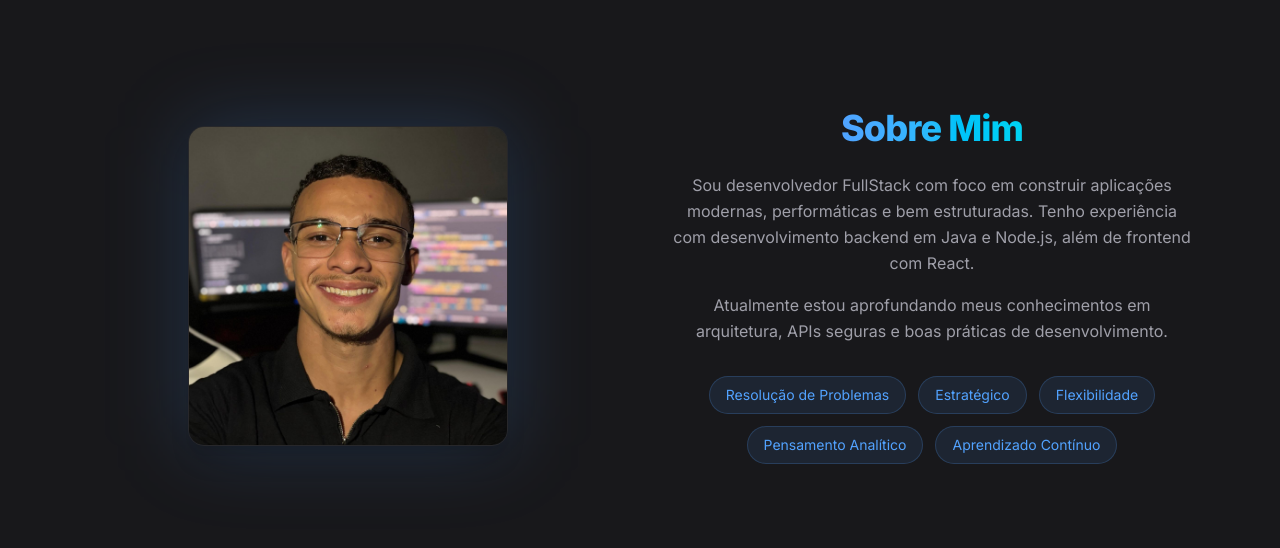
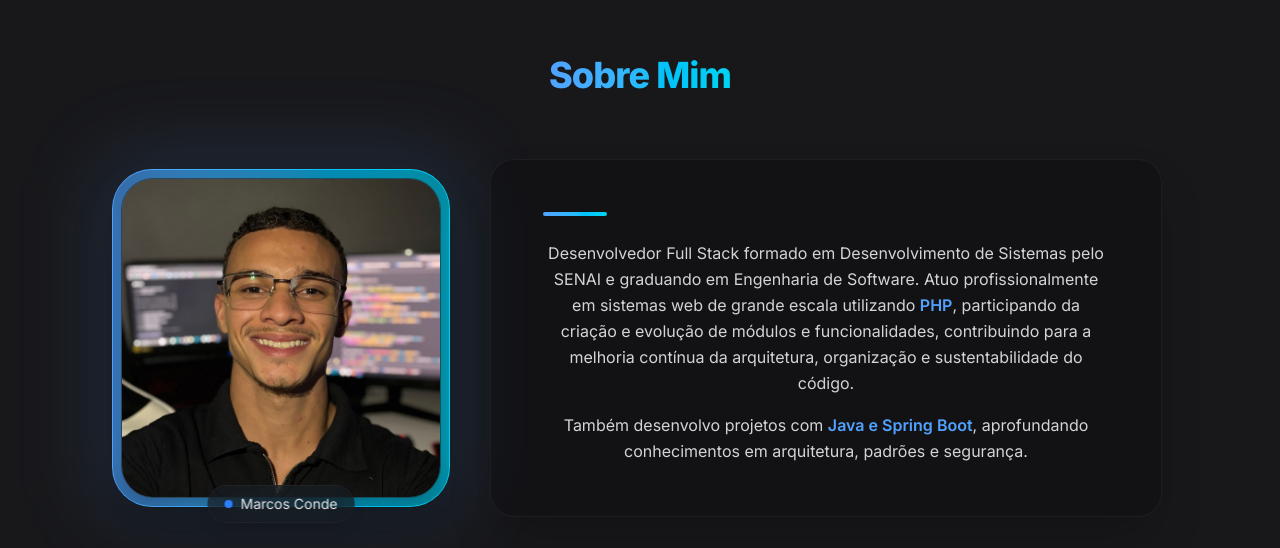
Before and after one commit to MarcosCondeJr/my-portfolio, a React (Vite) app: page / in a window 1280 px wide. Shown: the part 946-1494 px from the top of the page. Built offline with nearby package versions, Linux system fonts and the light colour scheme.

Commit message:
refactor: ajustes no sobre mim

```diff
--- a/src/pages/About.jsx
+++ b/src/pages/About.jsx
@@ -1,78 +1,81 @@
 export default function About() {
   return (
-    <section
-      id="about"
-      className="min-h-screen flex items-center"
-    >
-      <div className="max-w-6xl mx-auto px-6 py-24 grid md:grid-cols-2 gap-16 items-center">
+    <section id="about" className="min-h-screen flex flex-col justify-center">
 
-        {/* FOTO */}
-        <div className="relative flex justify-center">
-          <div className="relative w-64 h-64 md:w-80 md:h-80">
-
-            {/* Glow atrás da imagem */}
-            <div className="absolute inset-0 rounded-2xl bg-blue-400/20 blur-2xl"></div>
-
-            {/* Imagem */}
-            <img
-              src="/img-marcos-03.jpeg"
-              alt="Marcos Conde"
-              className="relative w-full h-full object-cover rounded-2xl border border-zinc-200 dark:border-zinc-800 shadow-xl"
-            />
-          </div>
-        </div>
-
-        {/* TEXTO */}
-        <div>
-            <h2
-                className="
-                    text-3xl
-                    md:text-4xl
-                    font-extrabold
-                    tracking-tight
-                "
-                >
+      <h2 className="text-3xl md:text-4xl font-extrabold tracking-tight text-center mb-16">
         <span className="bg-gradient-to-r from-blue-400 to-cyan-400 bg-clip-text text-transparent">
           Sobre Mim
         </span>
       </h2>
 
-          <p className="mt-6 text-zinc-600 dark:text-zinc-400 leading-relaxed">
-            Sou desenvolvedor FullStack com foco em construir aplicações modernas,
-            performáticas e bem estruturadas. Tenho experiência com desenvolvimento
-            backend em Java e Node.js, além de frontend com React.
-          </p>
+      <div className="w-full px-8 lg:px-20">
 
-          <p className="mt-4 text-zinc-600 dark:text-zinc-400 leading-relaxed">
-            Atualmente estou aprofundando meus conhecimentos em arquitetura,
-            APIs seguras e boas práticas de desenvolvimento.
-          </p>
+        <div className="grid md:grid-cols-[auto_1fr] gap-10 items-center">
 
-          {/* HABILIDADES PESSOAIS */}
-            <div className="mt-8 flex flex-wrap justify-center gap-3">
-            {[
-                "Resolução de Problemas",
-                "Estratégico",
-                "Flexibilidade",
-                "Pensamento Analítico",
-                "Aprendizado Contínuo"
-            ].map((skill, index) => (
-                <span
-                key={index}
-                className="
-                    px-4 py-2 text-sm
-                    rounded-full
-                    bg-blue-400/10
-                    text-blue-400
-                    border border-blue-400/20
-                "
+          <div className="relative group">
+            <div
+              className="absolute -inset-3 rounded-[2.5rem] bg-blue-400/15 blur-2xl
+                        transition duration-500 group-hover:bg-blue-400/25"
+            />
+
+            <div
+              className="relative p-[1px] rounded-[2.5rem] bg-gradient-to-r from-blue-400 to-cyan-400 shadow-2xl
+                        transition duration-500 group-hover:scale-[1.01] group-hover:shadow-[0_25px_70px_rgba(0,0,0,0.35)]"
             >
-                {skill}
-                </span>
-            ))}
+              <div className="rounded-[2.4rem] bg-white/40 dark:bg-zinc-950/30 backdrop-blur-xl p-2">
+                <img
+                  src="/img-marcos-03.jpeg"
+                  alt="Marcos Conde"
+                  className="w-72 h-72 md:w-80 md:h-80 object-cover rounded-[2rem]
+                            border border-zinc-200/60 dark:border-zinc-800/60
+                            shadow-xl transition duration-500 ease-out
+                            group-hover:scale-[1.03]"
+                />
               </div>
             </div>
 
+            {/* badge */}
+            <div className="absolute -bottom-4 left-1/2 -translate-x-1/2">
+              <span
+                className="inline-flex items-center gap-2 px-4 py-2 text-sm rounded-full
+                          bg-white/70 dark:bg-zinc-900/60 backdrop-blur-xl
+                          border border-zinc-200/60 dark:border-zinc-800/60
+                          text-zinc-800 dark:text-zinc-200 shadow-lg
+                          transition duration-500 group-hover:translate-y-[-2px]"
+              >
+                <span className="w-2 h-2 rounded-full bg-blue-500" />
+                Marcos Conde
+              </span>
+            </div>
+          </div>
+
+          {/* CARD */}
+          <div className="max-w-2xl
+                          rounded-3xl p-13
+                          bg-white/50 dark:bg-zinc-950/30 backdrop-blur-xl
+                          border border-zinc-200/60 dark:border-zinc-800/60
+                          shadow-2xl">
+
+            <div className="w-16 h-1 rounded-full bg-gradient-to-r from-blue-400 to-cyan-400 mb-6" />
+
+            <p className="mt-6 text-zinc-700 dark:text-zinc-300 leading-relaxed">
+              Desenvolvedor Full Stack formado em Desenvolvimento de Sistemas pelo SENAI
+              e graduando em Engenharia de Software. Atuo profissionalmente em sistemas
+              web de grande escala utilizando <span className="text-blue-600 dark:text-blue-400 font-semibold">PHP</span>,
+              participando da criação e evolução de módulos e funcionalidades, contribuindo
+              para a melhoria contínua da arquitetura, organização e sustentabilidade do código.
+            </p>
+
+            <p className="mt-4 text-zinc-700 dark:text-zinc-300 leading-relaxed">
+              Também desenvolvo projetos com{" "}
+              <span className="text-blue-600 dark:text-blue-400 font-semibold">
+                Java e Spring Boot
+              </span>,
+              aprofundando conhecimentos em arquitetura, padrões e segurança.
+            </p>
+          </div>
+
+        </div>
       </div>
     </section>
   );
```
Lines whose indentation alone changed are shown as unchanged.
